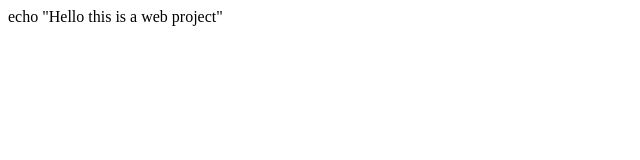
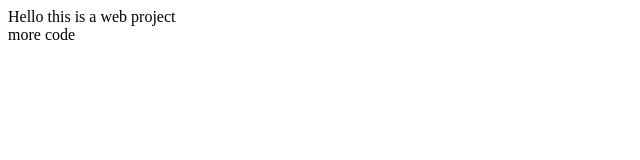
Before and after one commit to spirentesimal/youtube.demo, a plain HTML site: page WebContent/index.html in a window 1280 px wide. Shown: the whole page, without its empty margins (0-640 px from the left). Drawn offline with Linux system fonts and the light colour scheme.

Commit message:
more changes to index.hgtml

```diff
--- a/WebContent/index.html
+++ b/WebContent/index.html
@@ -5,6 +5,8 @@
 <title>Test Git</title>
 </head>
 <body>
-echo "Hello this is a web project"
+Hello this is a web project
+<br/>
+more code
 </body>
 </html>
```
